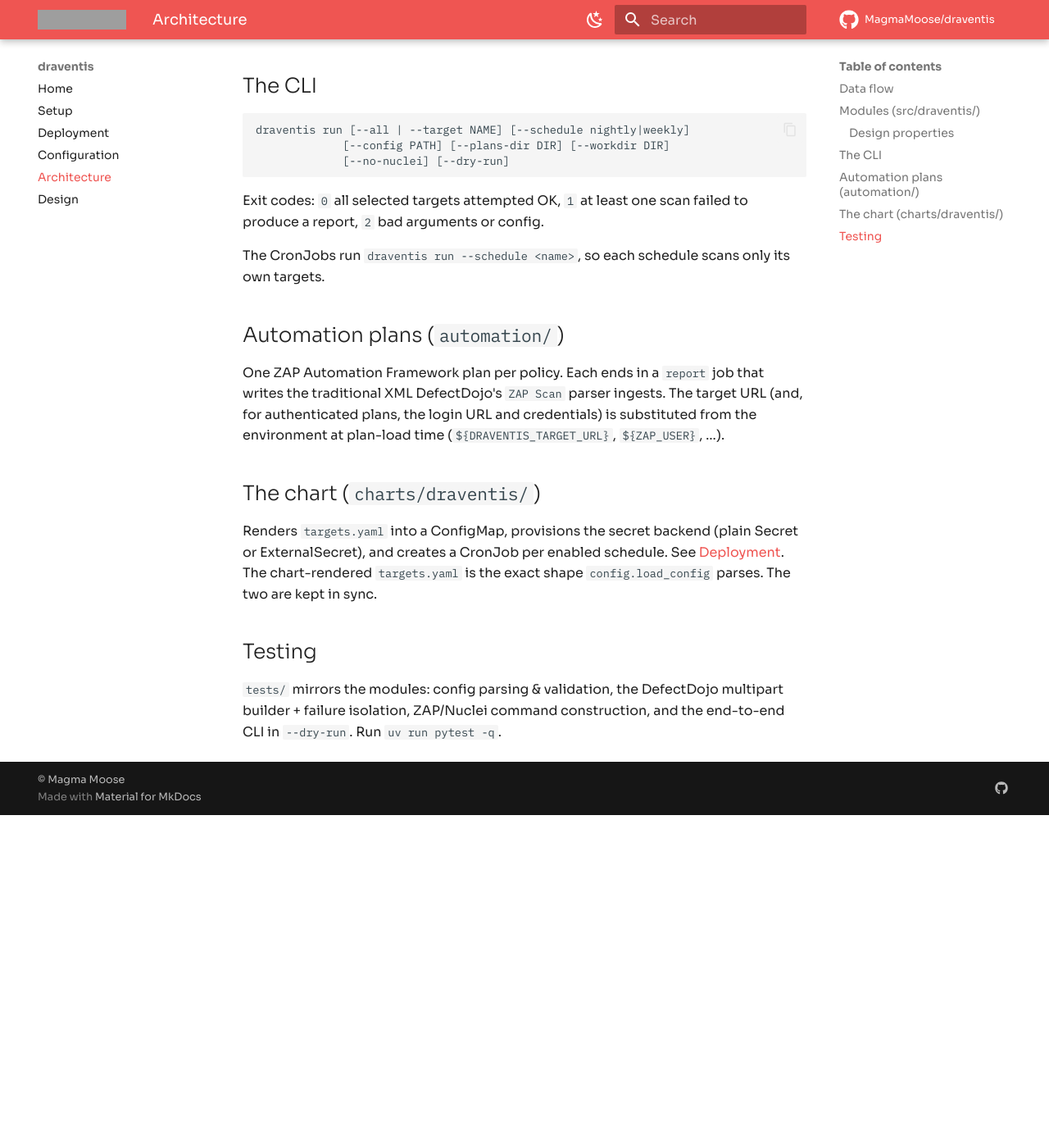
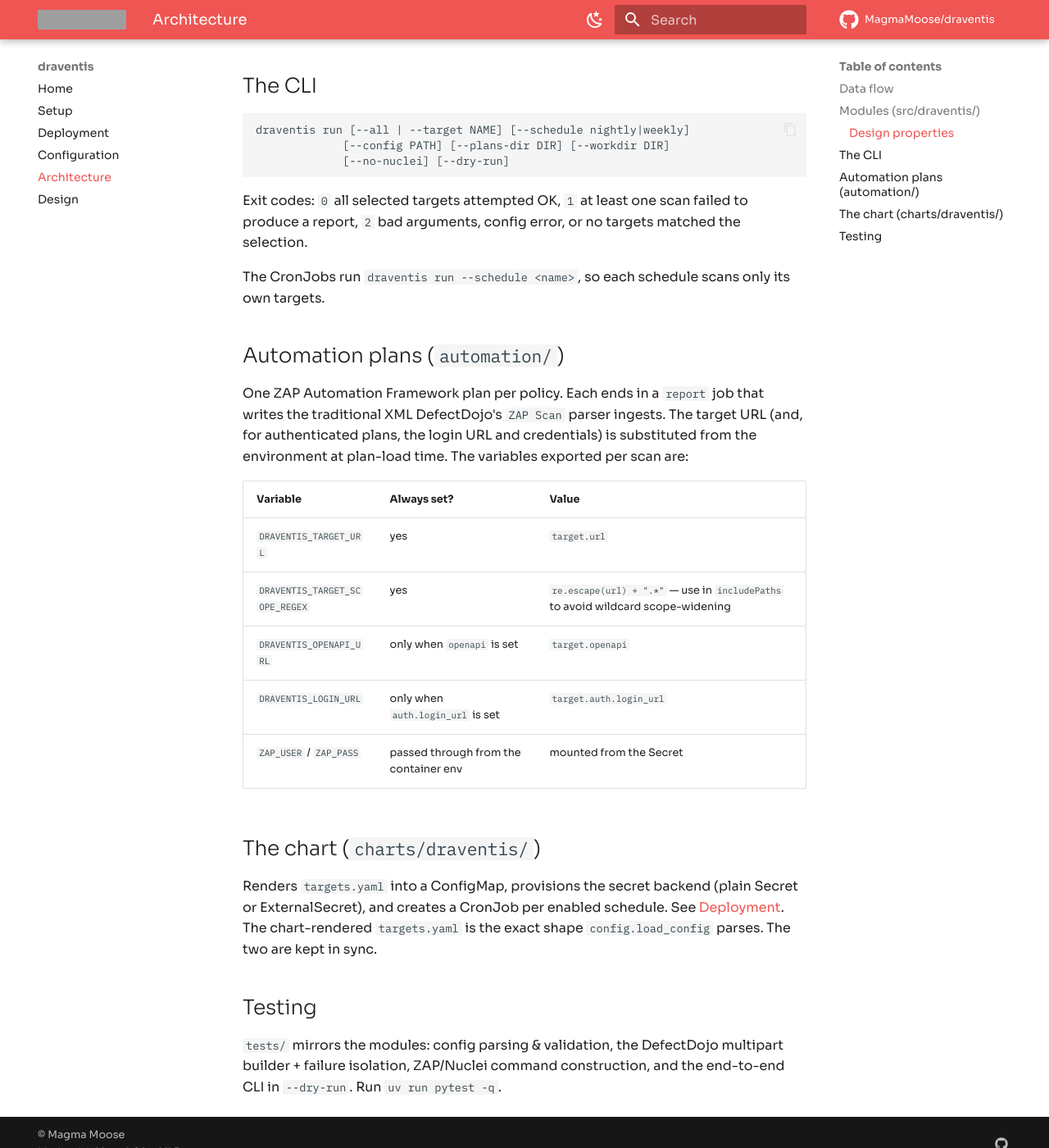
Before and after one commit to MagmaMoose/draventis, an MkDocs documentation site: the page built from docs/architecture.md, in a window 1280 px wide and 1400 px high, scrolled down 1519 px. Shown: the whole window at 82% size. Built offline with MkDocs 1.6.1 and Material for MkDocs 9.7.7, drawn with Linux system fonts in a browser that asks for light colours; comment, search, counter and statistics services are not loaded; before the commit the page ends 2513 px from its top, so only the background shows below that; grey boxes are pictures that could not be loaded.

Commit message:
docs-update maintenance (#43)
Automated maintenance run.

Co-authored-by: Caleb Sargeant <calebsargeant@users.noreply.github.com>

````diff
--- a/docs/architecture.md
+++ b/docs/architecture.md
@@ -55,7 +55,8 @@ draventis run [--all | --target NAME] [--schedule nightly|weekly]
 ```
 
 Exit codes: `0` all selected targets attempted OK, `1` at least one scan failed
-to produce a report, `2` bad arguments or config.
+to produce a report, `2` bad arguments, config error, or no targets matched the
+selection.
 
 The CronJobs run `draventis run --schedule <name>`, so each schedule scans only
 its own targets.
@@ -65,8 +66,15 @@ its own targets.
 One ZAP Automation Framework plan per policy. Each ends in a `report` job that
 writes the traditional XML DefectDojo's `ZAP Scan` parser ingests. The target
 URL (and, for authenticated plans, the login URL and credentials) is substituted
-from the environment at plan-load time (`${DRAVENTIS_TARGET_URL}`, `${ZAP_USER}`,
-…).
+from the environment at plan-load time. The variables exported per scan are:
+
+| Variable | Always set? | Value |
+|---|---|---|
+| `DRAVENTIS_TARGET_URL` | yes | `target.url` |
+| `DRAVENTIS_TARGET_SCOPE_REGEX` | yes | `re.escape(url) + ".*"` — use in `includePaths` to avoid wildcard scope-widening |
+| `DRAVENTIS_OPENAPI_URL` | only when `openapi` is set | `target.openapi` |
+| `DRAVENTIS_LOGIN_URL` | only when `auth.login_url` is set | `target.auth.login_url` |
+| `ZAP_USER` / `ZAP_PASS` | passed through from the container env | mounted from the Secret |
 
 ## The chart (`charts/draventis/`)
 
````
Also changed, not shown: docs/configuration.md (+2 -0 lines), docs/deployment.md (+3 -1 lines).
